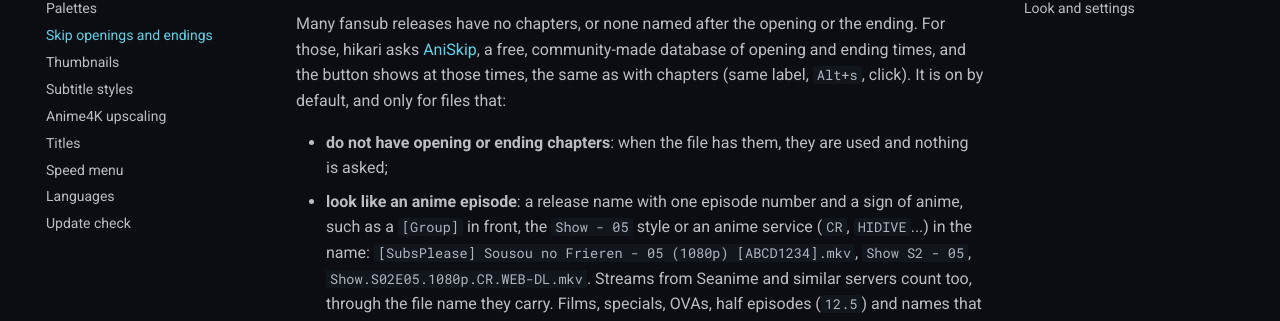
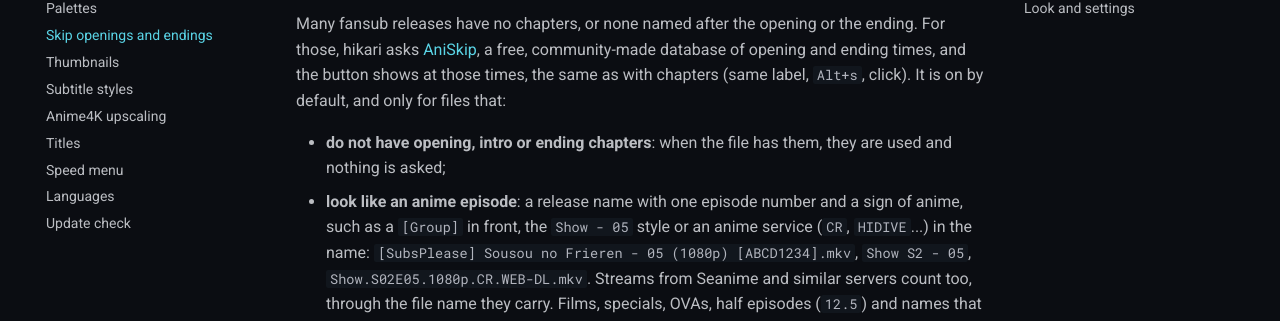
Before and after one commit to SCEPTICG/hikari-mpv, an MkDocs documentation site: the page built from docs/features/skip.md, in a window 1280 px wide and 900 px high, scrolled down 673 px. Shown: the part 127-448 px from the top of the window. Built offline with MkDocs 1.6.1 and Material for MkDocs 9.7.7, drawn with Linux system fonts in a browser that asks for light colours; comment, search, counter and statistics services are not loaded.

Commit message:
Saltar: un capítulo Intro también cuenta como opening del fichero; la caché acepta nombres que crecen al normalizarse

```diff
--- a/docs/features/skip.md
+++ b/docs/features/skip.md
@@ -15,7 +15,7 @@ When the ending is the last chapter, skipping it moves on to the next playlist e
 
 Many fansub releases have no chapters, or none named after the opening or the ending. For those, hikari asks [AniSkip](https://aniskip.com), a free, community-made database of opening and ending times, and the button shows at those times, the same as with chapters (same label, `Alt+s`, click). It is on by default, and only for files that:
 
-- **do not have opening or ending chapters**: when the file has them, they are used and nothing is asked;
+- **do not have opening, intro or ending chapters**: when the file has them, they are used and nothing is asked;
 - **look like an anime episode**: a release name with one episode number and a sign of anime, such as a `[Group]` in front, the `Show - 05` style or an anime service (`CR`, `HIDIVE`...) in the name: `[SubsPlease] Sousou no Frieren - 05 (1080p) [ABCD1234].mkv`, `Show S2 - 05`, `Show.S02E05.1080p.CR.WEB-DL.mkv`. Streams from Seanime and similar servers count too, through the file name they carry. Films, specials, OVAs, half episodes (`12.5`) and names that do not look like anime are never looked up.
 
 **What is sent, and to whom.** Three public services, without an account or a key, through `curl` in the background (playback never waits):
```
Also changed, not shown: 3 other files.
